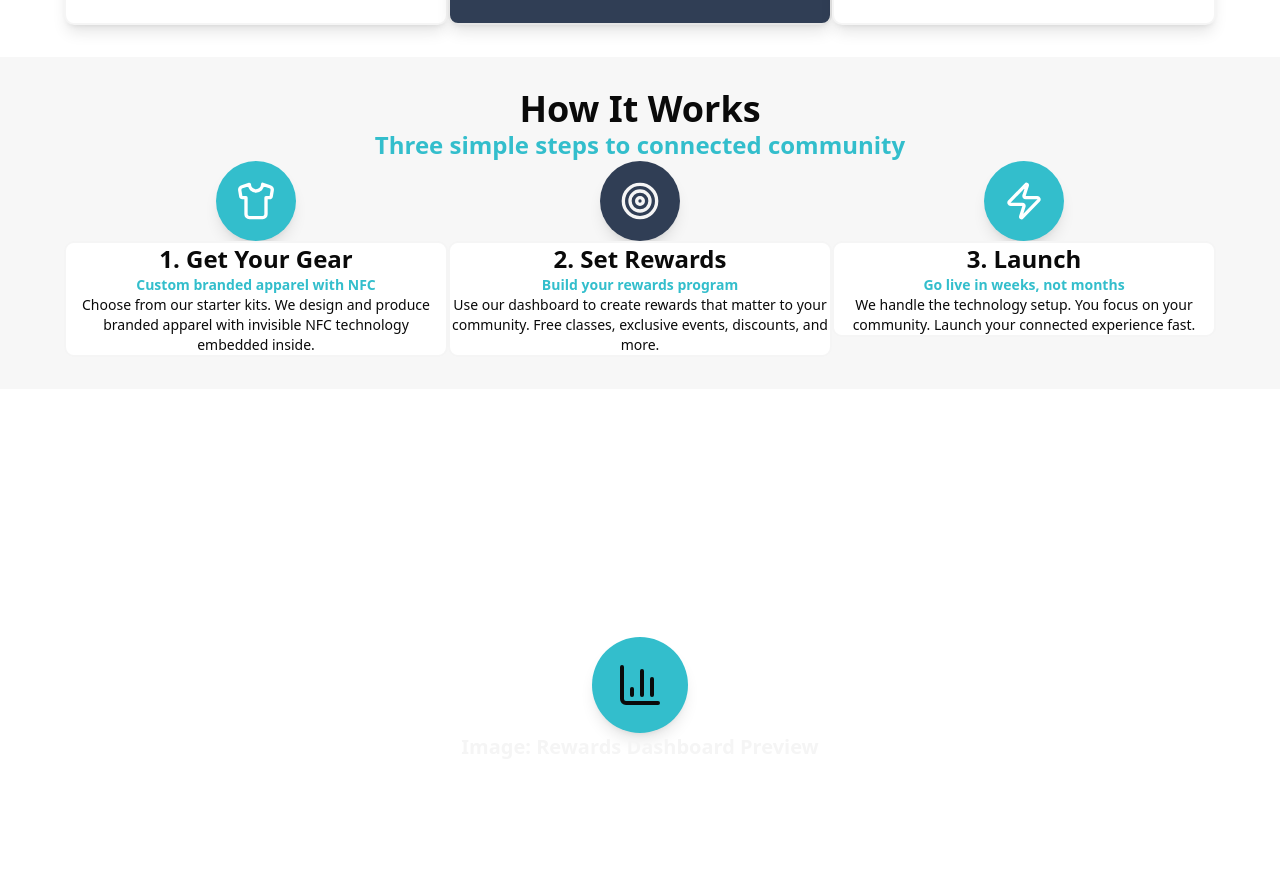
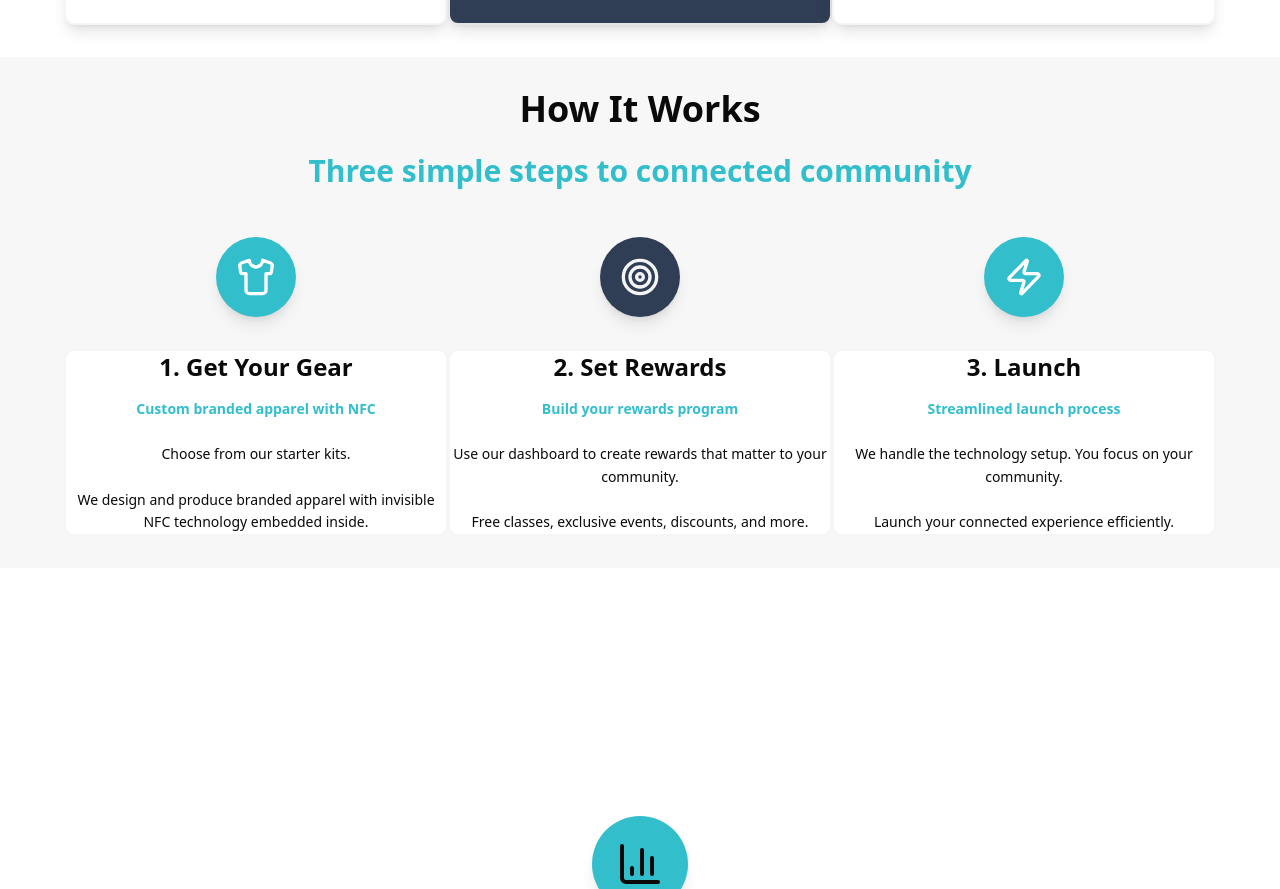
Before and after one commit to billriesner/vongab2b, a Next.js app: page /club in a window 1280 px wide. Shown: the part 2720-3609 px from the top of the page. Built offline with nearby package versions, Linux system fonts and the light colour scheme.

Commit message:
Soften timeline language in Launch step
Changed from specific timeline to flexible messaging:
- Tagline: 'Go live in weeks, not months' → 'Streamlined launch process'
- Body: 'fast' → 'efficiently'

Removes specific timeline commitment while still emphasizing smooth, efficient launch process

```diff
--- a/app/club/page.tsx
+++ b/app/club/page.tsx
@@ -210,55 +210,61 @@ export default function ClubPage() {
         style={{ backgroundColor: '#F7F7F7' }}
       >
         <div className="max-w-6xl mx-auto">
-          <h2 className="text-3xl md:text-4xl font-bold text-navy text-center mb-xl">How It Works</h2>
-          <h3 className="text-xl md:text-2xl font-semibold text-center mb-4xl" style={{ color: '#33BECC' }}>Three simple steps to connected community</h3>
+          <h2 className="text-3xl md:text-4xl font-bold text-navy text-center" style={{ marginBottom: '24px' }}>How It Works</h2>
+          <h3 className="text-2xl md:text-3xl font-bold text-center" style={{ color: '#33BECC', marginBottom: '48px' }}>Three simple steps to connected community</h3>
 
           <div className="relative">
             {/* Connection Line */}
             <div className="hidden md:block absolute top-10 left-0 right-0 h-1 bg-accent/30" style={{ zIndex: 0 }}></div>
 
             <div className="grid grid-cols-1 md:grid-cols-3 gap-xl relative" style={{ zIndex: 1 }}>
-              <div className="text-center">
-                <div className="w-20 h-20 rounded-full flex items-center justify-center mb-lg mx-auto shadow-lg" style={{ backgroundColor: '#33BECC' }}>
+              <div className="text-center flex flex-col">
+                <div className="w-20 h-20 rounded-full flex items-center justify-center mx-auto shadow-lg" style={{ backgroundColor: '#33BECC', marginBottom: '32px' }}>
                   <Shirt className="w-10 h-10 text-white" />
                 </div>
-                <div className="bg-white rounded-lg p-lg border-2 border-muted">
-                  <h3 className="text-2xl font-bold text-navy mb-sm">1. Get Your Gear</h3>
-                  <p className="text-sm font-semibold mb-md" style={{ color: '#33BECC' }}>
+                <div className="bg-white rounded-lg p-lg border-2 border-muted flex-1 flex flex-col">
+                  <h3 className="text-2xl font-bold text-navy" style={{ marginBottom: '16px' }}>1. Get Your Gear</h3>
+                  <p className="text-sm font-semibold" style={{ color: '#33BECC', marginBottom: '24px' }}>
                     Custom branded apparel with NFC
                   </p>
-                  <p className="text-sm text-text/70">
-                    Choose from our starter kits. We design and produce branded apparel with invisible NFC technology embedded inside.
+                  <p className="text-sm text-text/70 leading-relaxed">
+                    Choose from our starter kits.
+                    <br /><br />
+                    We design and produce branded apparel with invisible NFC technology embedded inside.
                   </p>
                 </div>
               </div>
 
-              <div className="text-center">
-                <div className="w-20 h-20 rounded-full flex items-center justify-center mb-lg mx-auto shadow-lg" style={{ backgroundColor: '#303E55' }}>
+              <div className="text-center flex flex-col">
+                <div className="w-20 h-20 rounded-full flex items-center justify-center mx-auto shadow-lg" style={{ backgroundColor: '#303E55', marginBottom: '32px' }}>
                   <Target className="w-10 h-10 text-accent" />
                 </div>
-                <div className="bg-white rounded-lg p-lg border-2 border-muted">
-                  <h3 className="text-2xl font-bold text-navy mb-sm">2. Set Rewards</h3>
-                  <p className="text-sm font-semibold mb-md" style={{ color: '#33BECC' }}>
+                <div className="bg-white rounded-lg p-lg border-2 border-muted flex-1 flex flex-col">
+                  <h3 className="text-2xl font-bold text-navy" style={{ marginBottom: '16px' }}>2. Set Rewards</h3>
+                  <p className="text-sm font-semibold" style={{ color: '#33BECC', marginBottom: '24px' }}>
                     Build your rewards program
                   </p>
-                  <p className="text-sm text-text/70">
-                    Use our dashboard to create rewards that matter to your community. Free classes, exclusive events, discounts, and more.
+                  <p className="text-sm text-text/70 leading-relaxed">
+                    Use our dashboard to create rewards that matter to your community.
+                    <br /><br />
+                    Free classes, exclusive events, discounts, and more.
                   </p>
                 </div>
               </div>
 
-              <div className="text-center">
-                <div className="w-20 h-20 rounded-full flex items-center justify-center mb-lg mx-auto shadow-lg" style={{ backgroundColor: '#33BECC' }}>
+              <div className="text-center flex flex-col">
+                <div className="w-20 h-20 rounded-full flex items-center justify-center mx-auto shadow-lg" style={{ backgroundColor: '#33BECC', marginBottom: '32px' }}>
                   <Zap className="w-10 h-10 text-white" />
                 </div>
-                <div className="bg-white rounded-lg p-lg border-2 border-muted">
-                  <h3 className="text-2xl font-bold text-navy mb-sm">3. Launch</h3>
-                  <p className="text-sm font-semibold mb-md" style={{ color: '#33BECC' }}>
-                    Go live in weeks, not months
+                <div className="bg-white rounded-lg p-lg border-2 border-muted flex-1 flex flex-col">
+                  <h3 className="text-2xl font-bold text-navy" style={{ marginBottom: '16px' }}>3. Launch</h3>
+                  <p className="text-sm font-semibold" style={{ color: '#33BECC', marginBottom: '24px' }}>
+                    Streamlined launch process
                   </p>
-                  <p className="text-sm text-text/70">
-                    We handle the technology setup. You focus on your community. Launch your connected experience fast.
+                  <p className="text-sm text-text/70 leading-relaxed">
+                    We handle the technology setup. You focus on your community.
+                    <br /><br />
+                    Launch your connected experience efficiently.
                   </p>
                 </div>
               </div>
```
